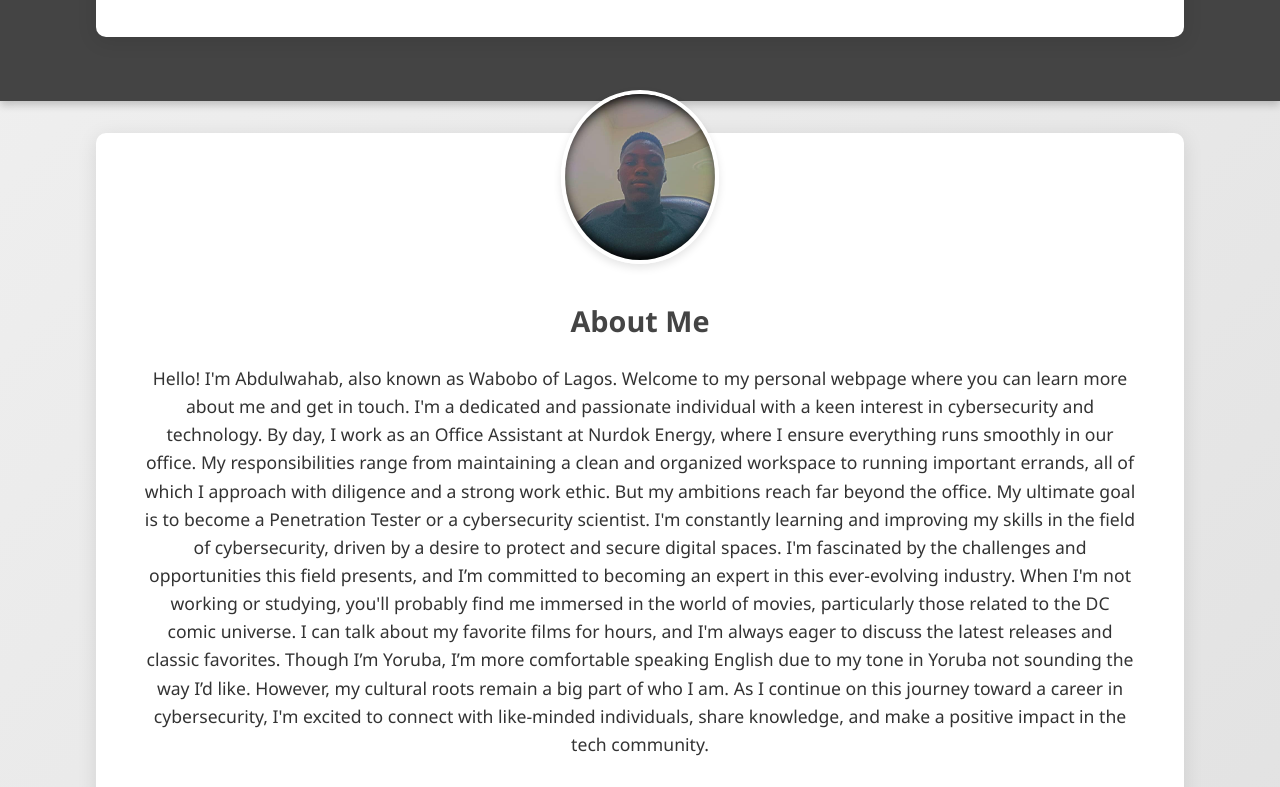
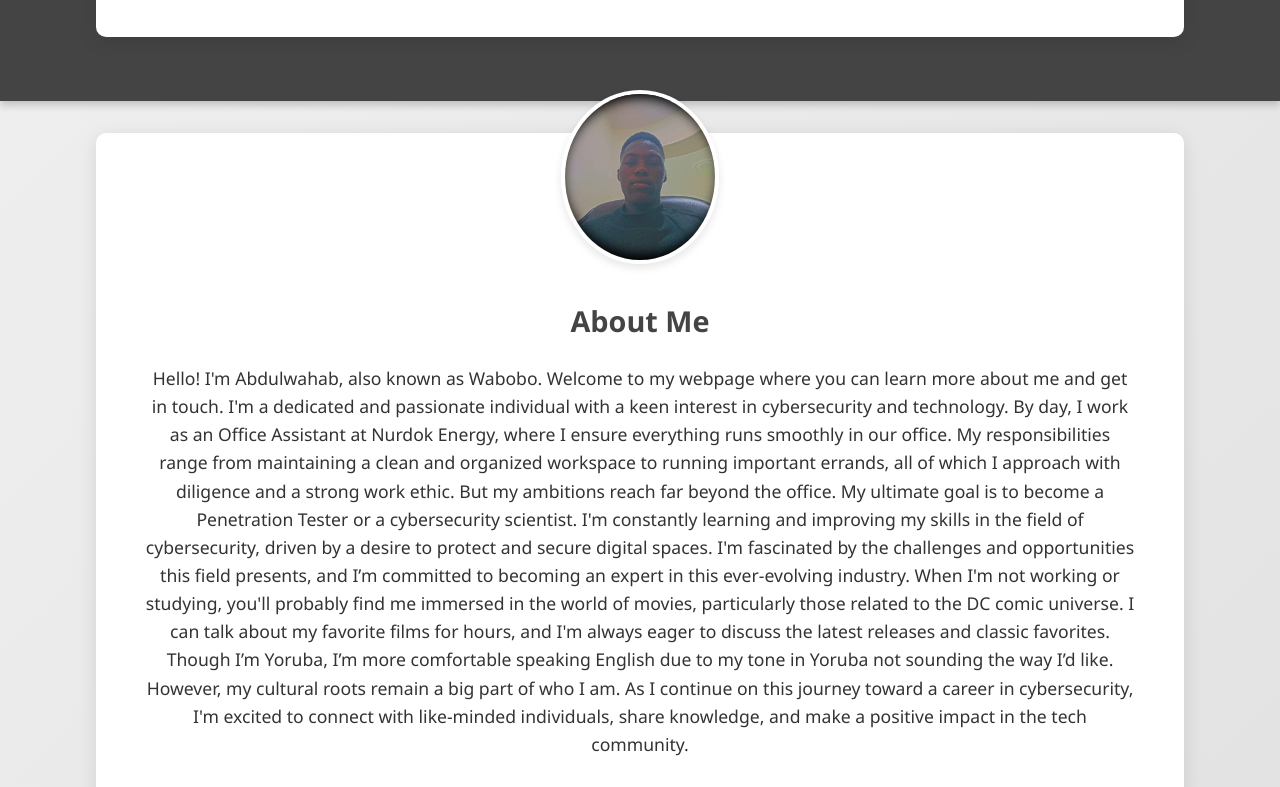
Before and after one commit to balogunwahab/per-me, a plain HTML site: page index.html in a window 1280 px wide. Shown: the part 154-941 px from the top of the page. Drawn offline with Linux system fonts and the light colour scheme.

Commit message:
Update index.html

```diff
--- a/index.html
+++ b/index.html
@@ -115,7 +115,7 @@
         <div class="bio">
             <h2>About Me</h2>
             <p>
-                Hello! I'm Abdulwahab, also known as Wabobo of Lagos. Welcome to my personal webpage where you can learn more about me and get in touch.
+                Hello! I'm Abdulwahab, also known as Wabobo. Welcome to my webpage where you can learn more about me and get in touch.
 
                 I'm a dedicated and passionate individual with a keen interest in cybersecurity and technology. By day, I work as an Office Assistant at Nurdok Energy, where I ensure everything runs smoothly in our office. My responsibilities range from maintaining a clean and organized workspace to running important errands, all of which I approach with diligence and a strong work ethic.
 
```
